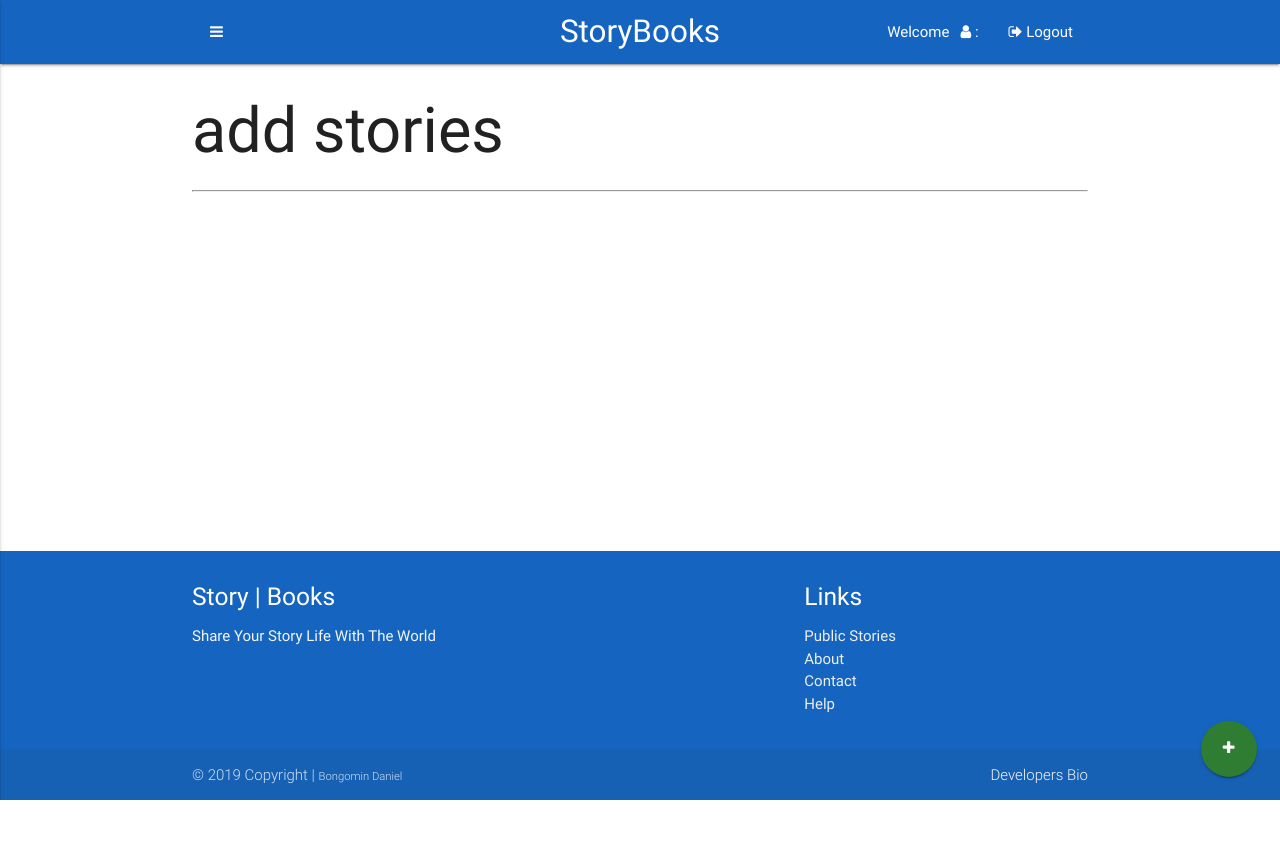
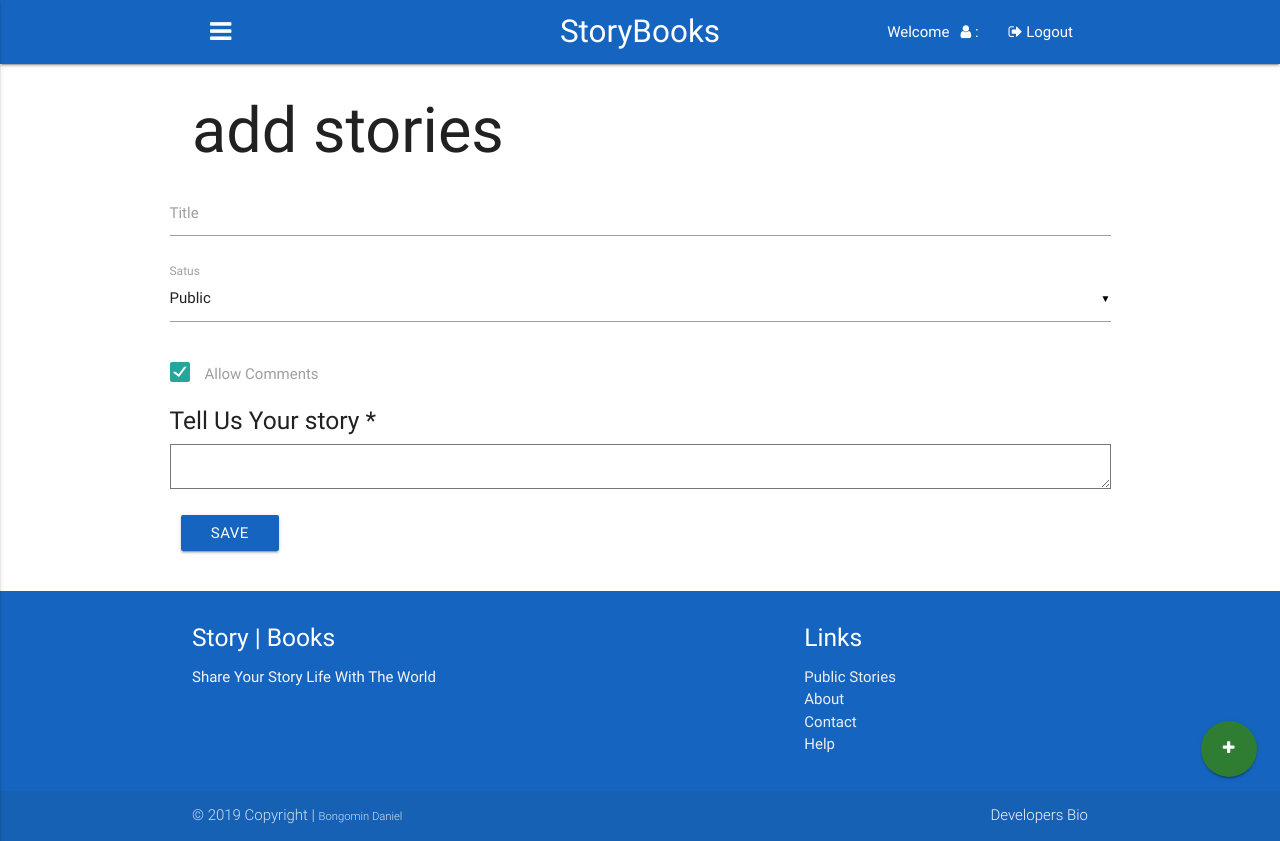
Before and after one commit to bongomin/Share-Story-app, a Node server app: page /stories/add in a window 1280 px wide. Before the commit the page ends 800 px from the top, so only its background shows below. Run offline with Node 20, Linux system fonts and the light colour scheme; the visitor is signed in with stand-in values (Sample User, id 1); some libraries are stand-ins or nearby versions.

Commit message:
feat(added story form using materialized): iniatailized the select script in the layout.js file
- used the CKEditor to create the Text editor

- added plugins and initalized the Ck Editor in the layout.js file

```diff
--- a/public/stylesheets/style.css
+++ b/public/stylesheets/style.css
@@ -8,3 +8,9 @@
   main {
     flex: 1 0 auto;
   }
+  .nav-wrapper .fa-bars{
+    font-size: 25px;
+  }
+  footer{
+    margin-top: 20px;
+  }
--- a/views/layout.hbs
+++ b/views/layout.hbs
@@ -26,10 +26,20 @@
   crossorigin="anonymous">
   </script>
   <script src="https://cdnjs.cloudflare.com/ajax/libs/materialize/0.100.2/js/materialize.min.js"></script>
+  {{!-- ck editor cdn --}}
+  <script src="https://cdn.ckeditor.com/4.12.1/standard/ckeditor.js"></script>
+  {{!-- initailizing the navigation side bar icon slide effect and select option in the add form --}}
   <script>
     $(document).ready(()=>{
       $('.button-collapse').sideNav();
-    })
+      //iniatializing select option using materialise
+      $('select').material_select();
+    });
+      ///this is for the CK Editor
+     CKEDITOR.replace( 'body', {
+        extraPlugins: 'wysiwygarea,toolbar,basicstyles,link'
+} );
   </script>
+
 </body>
 </html>
--- a/views/stories/add.hbs
+++ b/views/stories/add.hbs
@@ -1,2 +1,36 @@
 <h1>add stories</h1>
-<hr>
+
+<div class="row">
+   <form action="/stories" method="POST" class="col-sm12">
+<div class="row">
+       <div class="input-field">
+          <input type="text" name="title">
+          <label for="title">Title</label>
+       </div>
+    </div>
+
+    <div class="row">
+       <div class="input-field">
+          <select name="status">
+             <option value="Public" selected>Public</option>
+             <option value="Private">Private</option>
+             <option value="Unpublished">Unpublished</option>
+          </select>
+          <label for="status">Satus</label>
+       </div>
+    </div>
+    <div class="row">
+       <p>
+          <input type="checkbox" name="allowComments" class=" blue darken-3 filled-in" id="filled-in-box" checked="checked">
+          <label for="allowComments">Allow Comments</label>
+       </p>
+    </div>
+    <div class="row">
+       <div class="input-field">
+          <h5>Tell Us Your story * {{user.firstName}}</h5>
+          <textarea name="body"></textarea>
+       </div>
+    </div>
+    <input type="submit" value="Save" class="blue darken-3 btn">
+   </form>
+</div>
```
